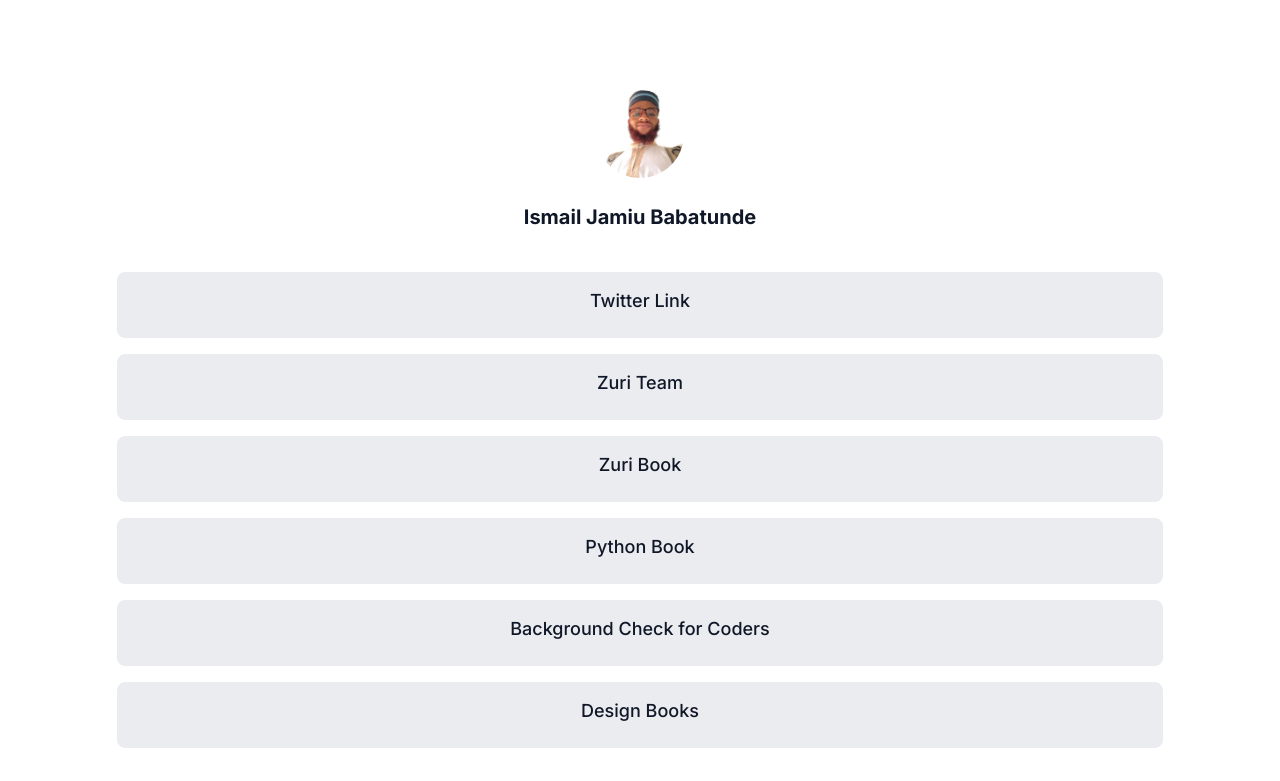
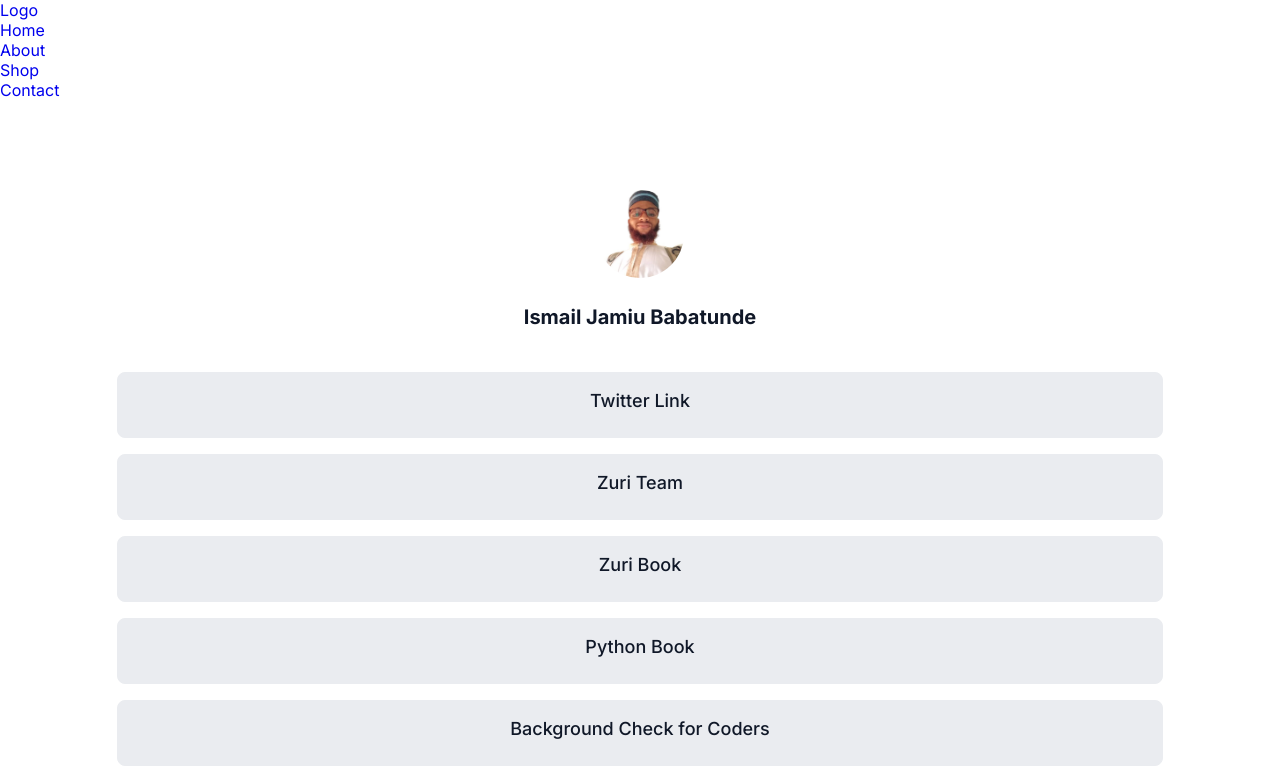
Before and after one commit to phantware/hng-profile, a React (Create React App) app: page / in a window 1280 px wide. Shown: the top 781 px of the page. Built offline with nearby package versions, Linux system fonts and the light colour scheme.

Commit message:
navbar added to App.js

```diff
--- a/src/App.js
+++ b/src/App.js
@@ -3,16 +3,18 @@ import About from './pages/about/About'
 import Contact from './pages/contact/Contact'
 import Shop from './pages/shop/Shop'
 import { BrowserRouter, Route, Routes } from 'react-router-dom'
+import Navbar from './components/navbar/Navbar'
 
 function App() {
   return (
     <div>
       <BrowserRouter>
+        <Navbar />
         <Routes>
           <Route path='/' element={<Home />} />
           <Route path='/about' element={<About />} />
-          <Route path='/about' element={<Contact />} />
-          <Route path='/about' element={<Shop />} />
+          <Route path='/contact' element={<Contact />} />
+          <Route path='/shop' element={<Shop />} />
         </Routes>
       </BrowserRouter>
     </div>
--- a/src/components/navbar/Navbar.jsx
+++ b/src/components/navbar/Navbar.jsx
@@ -1,7 +1,27 @@
+import { Link } from 'react-router-dom'
 import './navbar.css'
 
 const Navbar = () => {
-  return <div>Navbar</div>
+  return (
+    <div className='navbar'>
+      <Link to='/'>Logo</Link>
+
+      <ul className='nav-links'>
+        <li className='nav-items'>
+          <Link to='/'>Home</Link>
+        </li>
+        <li className='nav-items'>
+          <Link to='/about'>About</Link>
+        </li>
+        <li className='nav-items'>
+          <Link to='/shop'>Shop</Link>
+        </li>
+        <li className='nav-items'>
+          <Link to='/contact'>Contact</Link>
+        </li>
+      </ul>
+    </div>
+  )
 }
 
 export default Navbar
```
